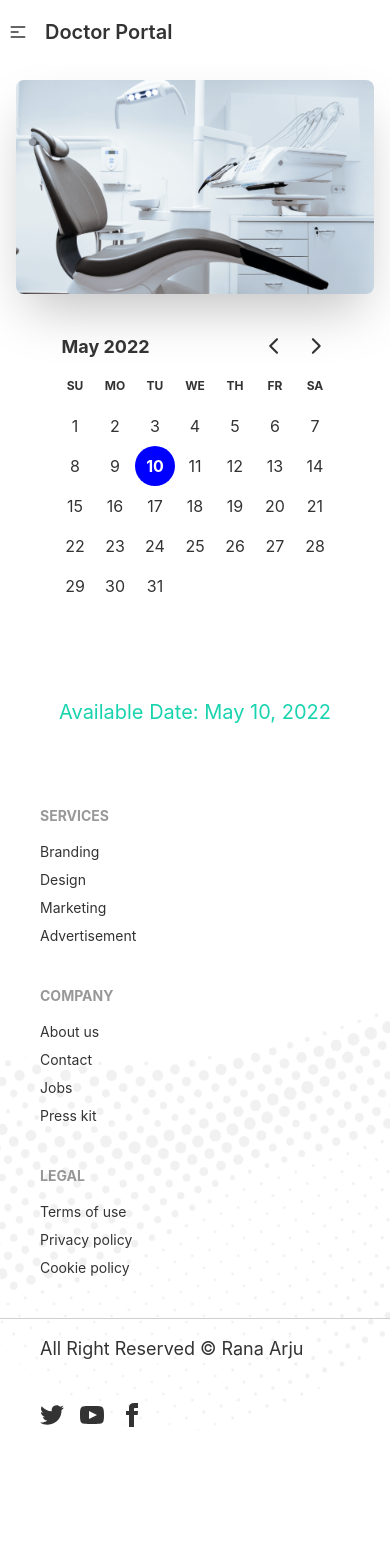
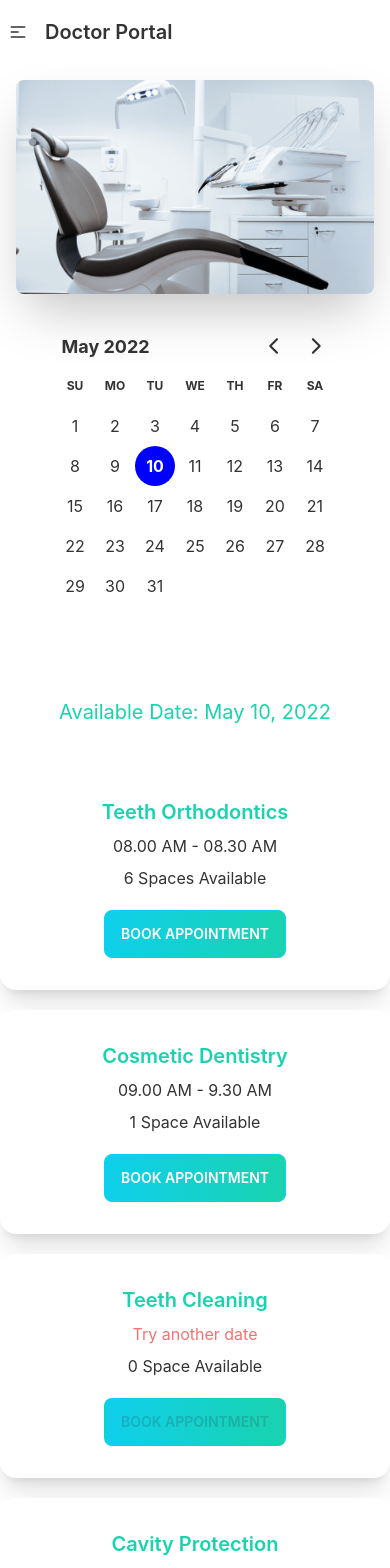
Before and after one commit to rana-arju/doctor-portal-client, a React (Create React App) app: page /appointment in a window 390 px wide. Shown: the top 1568 px of the page. Before the commit the page ends 1443 px from the top, so only its background shows below. Built offline with nearby package versions, Linux system fonts and the light colour scheme.

Commit message:
appointment service section design with fully responsive

```diff
--- a/public/services.json
+++ b/public/services.json
@@ -15,10 +15,8 @@
       "_id": 2,
       "name": "Cosmetic Dentistry",
       "slots": [
-        "09.00 AM - 9.30 AM",
-        "09.30 AM - 10.00 AM",
-        "10.00 AM - 10.30 AM",
-        "10.30 AM - 11.00 AM"
+        "09.00 AM - 9.30 AM"
+
       ]
     },
     {
--- a/src/Pages/Appointment/AvailableAppointment.js
+++ b/src/Pages/Appointment/AvailableAppointment.js
@@ -1,5 +1,6 @@
 import { format } from 'date-fns';
 import React, { useEffect, useState } from 'react';
+import Service from './Service';
 
 const AvailableAppointment = ({date}) => {
     const [services, setService] = useState([]);
@@ -9,8 +10,13 @@ const AvailableAppointment = ({date}) => {
         .then(data => setService(data))
     },[])
     return (
-        <div>
+        <div className='container mb-10'>
             <h2 className='text-xl text-center text-secondary capitalize my-10'>Available date: {format(date, 'PP')}</h2>
+            <div className='grid grid-cols-1 gap-5 md:grid-cols-2 lg:grid-cols-3'>
+                {
+                    services.map(service => <Service key={service._id} service={service} />)
+                }
+            </div>
         </div>
     );
 };
--- /dev/null
+++ b/src/Pages/Appointment/Service.js
@@ -0,0 +1,23 @@
+import React from 'react';
+
+const Service = ({service}) => {
+    const {name, slots} = service;
+    return (
+    <div class="card  bg-base-100 shadow-xl">
+        <div class="card-body text-center">
+            <h2 class="card-title justify-center text-xl text-secondary">{name}</h2>
+            <p>
+                {
+                    slots.length > 0 ?  <span>{slots[0]}</span> : <span className='text-red-400 text-bold'>Try another date</span>
+                }
+            </p>
+            <p>{slots.length} {slots.length > 1 ? "Spaces Available" : "Space Available"}</p>
+            <div class="card-actions justify-center">
+           <button disabled={slots.length === 0} className="btn mt-3 btn-primary bg-gradient-to-r from-primary to-secondary text-white ">Book Appointment</button>
+            </div>
+        </div>
+    </div>
+    );
+};
+
+export default Service;
```
